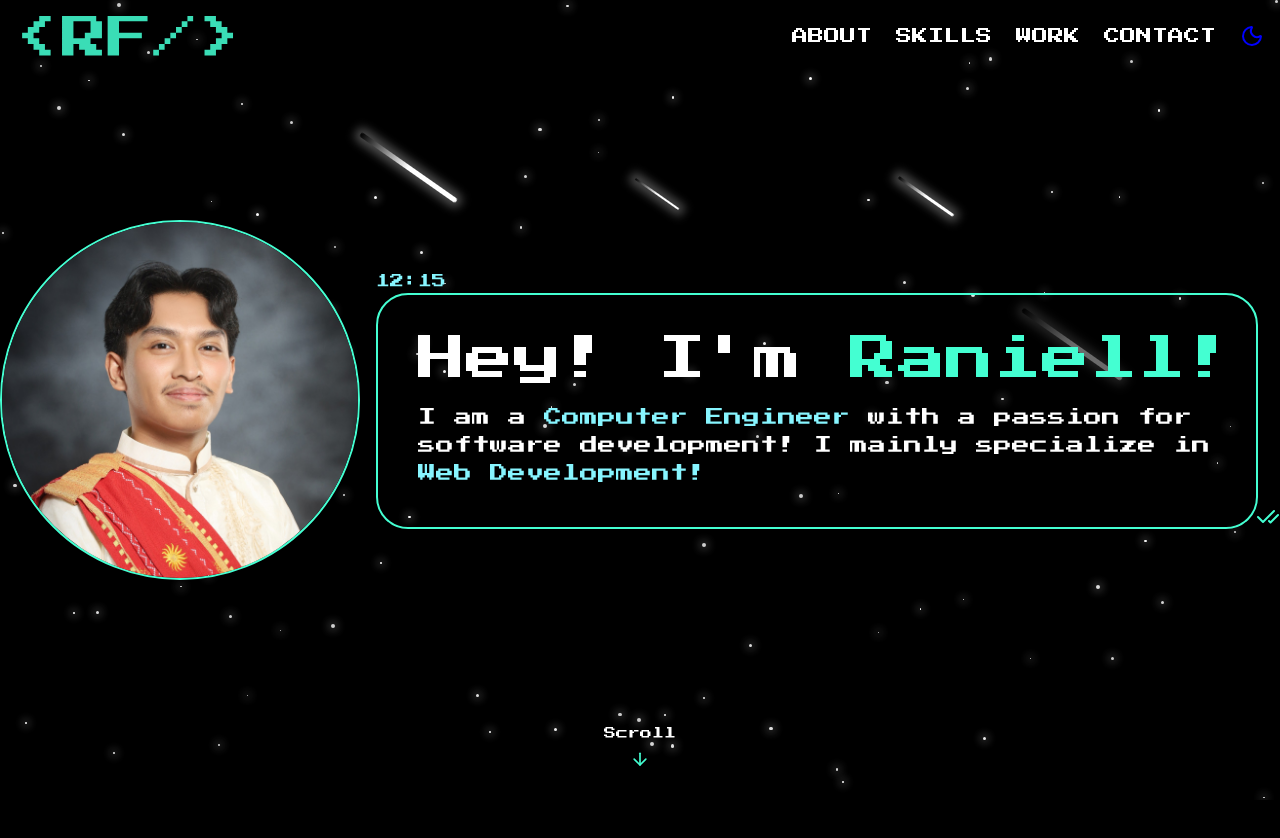
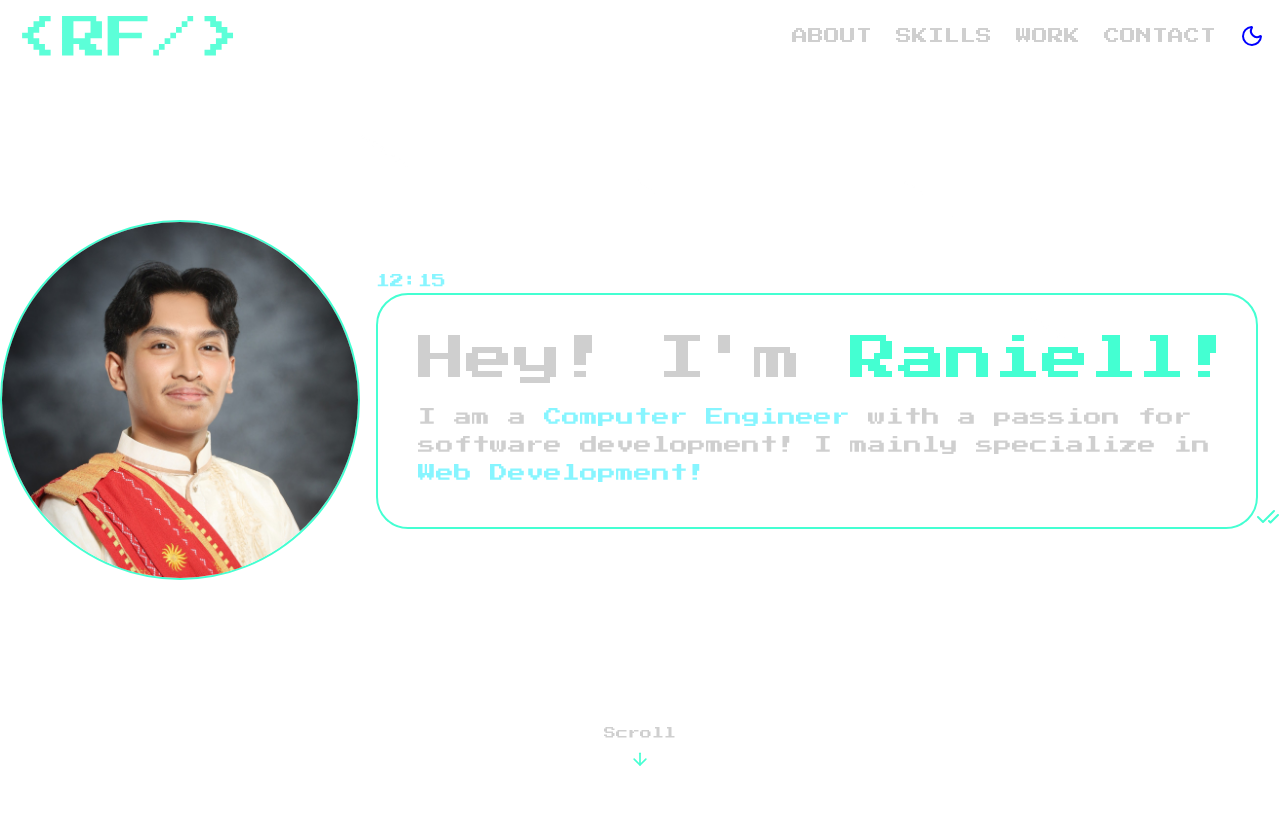
Before and after one commit to Raniell15/rf_portfolio, a React (Vite) app: page / in a window 1280 px wide. Shown: the top 838 px of the page. Built offline with nearby package versions, Linux system fonts and the light colour scheme.

Commit message:
Fixed Theme

```diff
--- a/src/components/ThemeToggle.jsx
+++ b/src/components/ThemeToggle.jsx
@@ -6,23 +6,23 @@ export const ThemeToggle = () => {
   useEffect(() => {
     const savedTheme = localStorage.getItem("theme");
     if (savedTheme === "dark") {
-      document.documentElement.classList.add("dark");
+      document.documentElement.classList.remove("light");
       setIsLightMode(false);
     } else {
-      document.documentElement.classList.remove("dark");
+      document.documentElement.classList.add("light");
       setIsLightMode(true);
     }
   }, []);
 
   const toggleTheme = () => {
     if (isLightMode) {
+      document.documentElement.classList.add("light");
+      localStorage.setItem("theme", "light");
+      setIsLightMode(true);
+    } else {
       document.documentElement.classList.remove("light");
       localStorage.setItem("theme", "dark");
       setIsLightMode(false);
-    } else {
-      document.documentElement.classList.add("light");
-      localStorage.setItem("theme", "light");
-      setIsLightMode(true);
     }
   };
   return (
```
